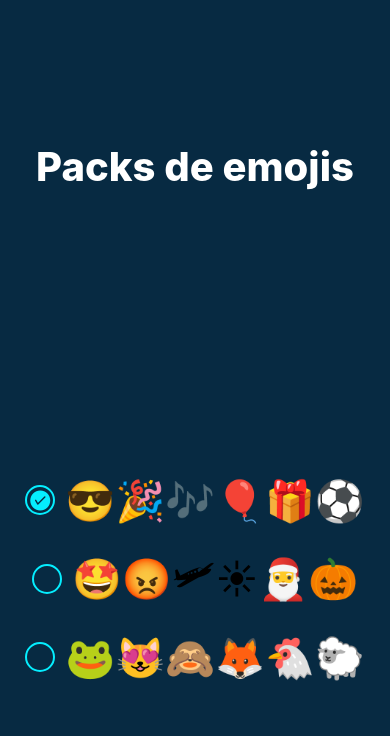
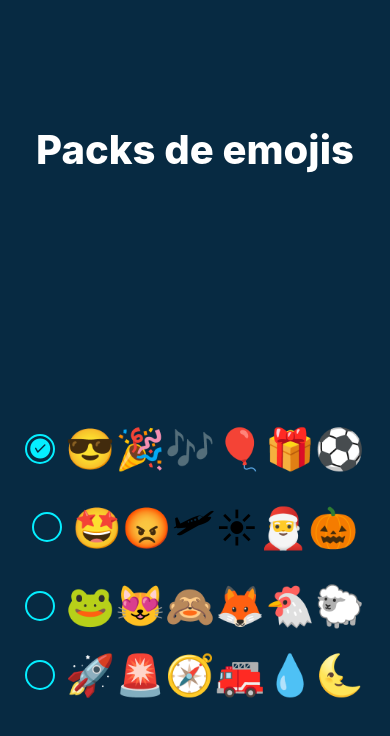
Before and after one commit to areyesarean/memoryGame, a React Native app: screen /Packs in a window 390 px wide. Shown: the top 736 px of the page. Built offline with nearby package versions, Linux system fonts and the light colour scheme.

Commit message:
Refactorizando Packs emojis

```diff
--- a/src/Components/Info.tsx
+++ b/src/Components/Info.tsx
@@ -7,6 +7,7 @@ interface Props {
 }
 
 export default function Info({ winn, score }: Props) {
+
   const getValoracion = () => {
     if (score === 12) return "🤯😲";
     if (score >= 13 && score <= 15) return "😮";
--- /dev/null
+++ b/src/Components/Pack.tsx
@@ -0,0 +1,42 @@
+import { View, Text, StyleSheet } from "react-native";
+import React from "react";
+import useGameContext from "../Hooks/useGameContext";
+import RadioButton from "./RadioButton";
+import { NamePacks } from "../Contexts/ContextGame";
+
+interface Props {
+  namePack: NamePacks;
+}
+
+export default function Pack({ namePack }: Props) {
+  const { packSelect, packs, handlePackSelect } = useGameContext();
+  const pack = packs[namePack];
+
+  return (
+    <View style={styles.containerPack}>
+      <RadioButton
+        active={packSelect.includes(pack[0])}
+        onPress={() => handlePackSelect(namePack)}
+      />
+      {pack.map((emoji, index) => {
+        return (
+          <Text style={styles.emoji} key={index}>
+            {emoji}
+          </Text>
+        );
+      })}
+    </View>
+  );
+}
+
+const styles = StyleSheet.create({
+  containerPack: {
+    flexDirection: "row",
+    justifyContent: "center",
+    alignItems: "center",
+    marginBottom: 20,
+  },
+  emoji: {
+    fontSize: 40,
+  },
+});
--- a/src/Contexts/ContextProvider.tsx
+++ b/src/Contexts/ContextProvider.tsx
@@ -1,5 +1,5 @@
 import React, { useState, useMemo, useCallback } from "react";
-import { ContextGame } from "./ContextGame";
+import { ContextGame, NamePacks, Packs } from "./ContextGame";
 
 interface Props {
   children: React.ReactNode;
@@ -10,24 +10,24 @@ interface Props {
     ? Pack Seleccionado
     ? Función para seleccionar el pack
 */
-interface AllPacks {
-  pack0: string[];
-  pack1: string[];
-  pack2: string[];
-}
+
 //? Los emojis deben ser diferentes a los que ya existen en otros packs
-let allPacks: AllPacks = {
+let allPacks: Packs = {
   pack0: ["😎", "🎉", "🎶", "🎈", "🎁", "⚽"],
   pack1: ["🤩", "😡", "🛩", "☀", "🎅", "🎃"],
-  pack2: ["🐸","😻", "🙈", "🦊", "🐔","🐑"]
-}
+  pack2: ["🐸", "😻", "🙈", "🦊", "🐔", "🐑"],
+  pack3: ["🚀", "🚨", "🧭", "🚒", "💧", "🌜"]
+};
 
 export default function ContextProvider({ children }: Props) {
   const [packSelect, setPackSelect] = useState<string[]>(allPacks.pack0);
 
-  const handlePackSelect = useCallback((pack: "pack0" | "pack1" | "pack2") => {
-    setPackSelect(allPacks[pack])
-  }, []);
+  const handlePackSelect = useCallback(
+    (pack: NamePacks) => {
+      setPackSelect(allPacks[pack]);
+    },
+    [setPackSelect]
+  );
 
   const value = useMemo(
     () => ({ packSelect, packs: allPacks, handlePackSelect }),
--- a/src/Screens/PackEmojis.tsx
+++ b/src/Screens/PackEmojis.tsx
@@ -1,58 +1,16 @@
 import React from "react";
 import { View, Text, StyleSheet } from "react-native";
-import RadioButton from "../Components/RadioButton";
-import useGameContext from "../Hooks/useGameContext";
+import Pack from "../Components/Pack";
 
 export default function PackEmojis() {
-  const { packSelect, packs, handlePackSelect } = useGameContext();
-  const { pack0, pack1, pack2 } = packs;
-
   return (
     <View style={styles.container}>
       <Text style={styles.title}>Packs de emojis</Text>
       <View>
-        {/* Pack 1 */}
-        <View style={styles.containerPack}>
-          <RadioButton
-            active={packSelect.includes(pack0[0])}
-            onPress={() => handlePackSelect("pack0")}
-          />
-          {pack0.map((emoji, index) => {
-            return (
-              <Text style={styles.emoji} key={index}>
-                {emoji}
-              </Text>
-            );
-          })}
-        </View>
-        {/* Pack 1 */}
-        <View style={styles.containerPack}>
-          <RadioButton
-            active={packSelect.includes(pack1[0])}
-            onPress={() => handlePackSelect("pack1")}
-          />
-          {pack1.map((emoji, index) => {
-            return (
-              <Text style={styles.emoji} key={index}>
-                {emoji}
-              </Text>
-            );
-          })}
-        </View>
-        {/* Pack 2 */}
-        <View style={styles.containerPack}>
-          <RadioButton
-            active={packSelect.includes(pack2[0])}
-            onPress={() => handlePackSelect("pack2")}
-          />
-          {pack2.map((emoji, index) => {
-            return (
-              <Text style={styles.emoji} key={index}>
-                {emoji}
-              </Text>
-            );
-          })}
-        </View>
+        <Pack namePack="pack0" />
+        <Pack namePack="pack1" />
+        <Pack namePack="pack2" />
+        <Pack namePack="pack3" />
       </View>
     </View>
   );
@@ -65,18 +23,9 @@ const styles = StyleSheet.create({
     justifyContent: "space-around",
     backgroundColor: "#072a42",
   },
-  containerPack: {
-    flexDirection: "row",
-    justifyContent: "center",
-    alignItems: "center",
-    marginBottom: 20,
-  },
   title: {
     fontSize: 40,
     fontWeight: "800",
     color: "#fff",
   },
-  emoji: {
-    fontSize: 40,
-  },
 });
```
Also changed, not shown: src/Contexts/ContextGame.ts (+5 -2 lines).
